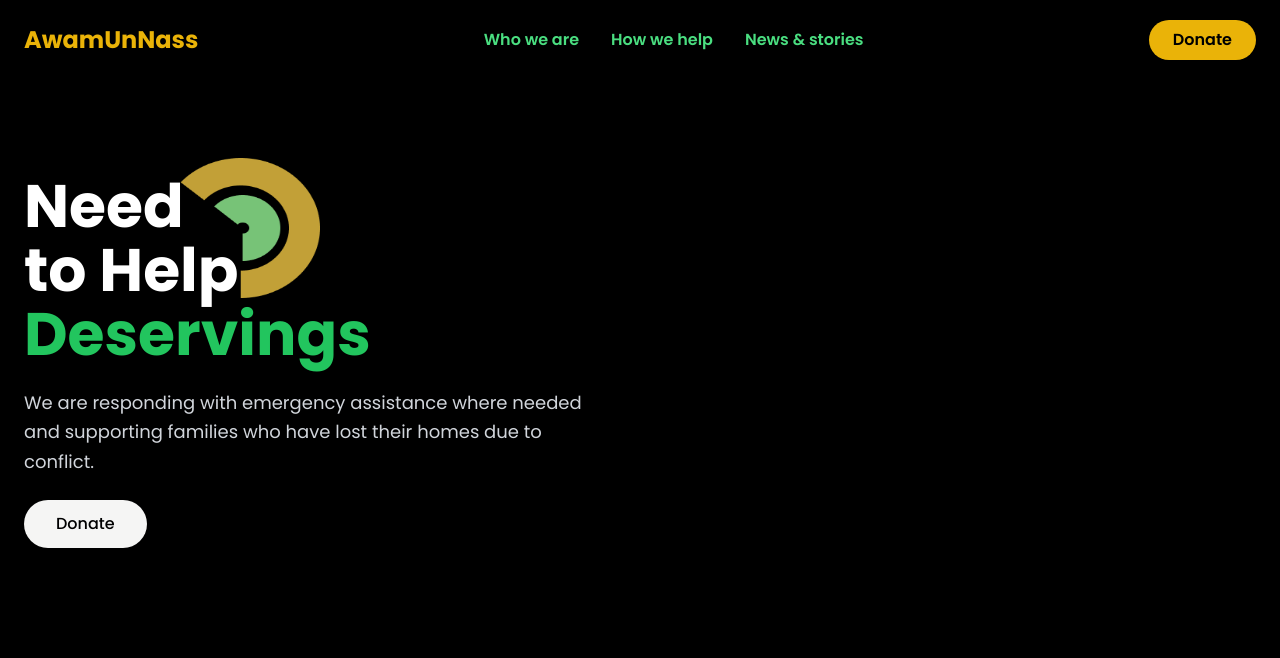
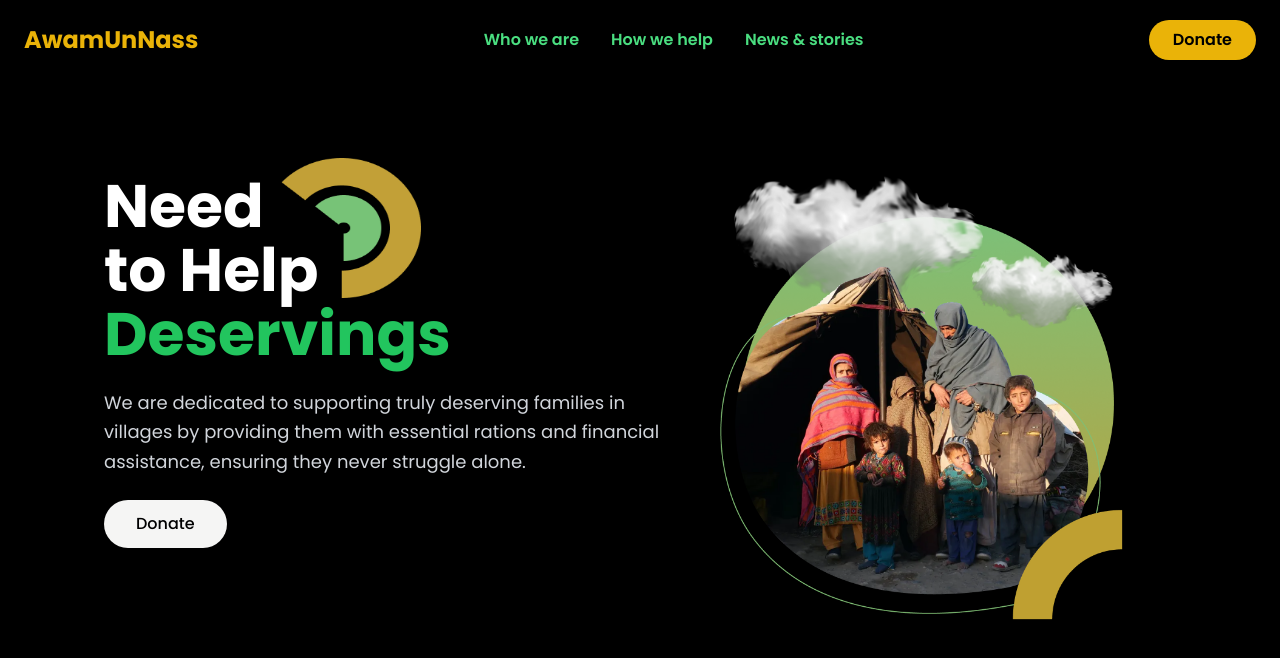
Before and after one commit to asimzahoor443/welfare-webApp, a React (Vite) app: page / in a window 1280 px wide. Shown: the top 658 px of the page. Built offline with nearby package versions, Linux system fonts and the light colour scheme.

Commit message:
feat:update

```diff
--- a/src/components/HeroSection.jsx
+++ b/src/components/HeroSection.jsx
@@ -1,11 +1,13 @@
 import React from 'react';
 import DecorativeImg from '../assets/decorative.png';
+import ArrowArt from '../assets/ArrowArt.png';
+import FamilyIcon from '../assets/familyImg.png';
 const HeroSection = () => {
   return (
     <div className="bg-black min-h-screen px-6 pt-24">
       <div className="max-w-7xl mx-auto flex flex-col md:flex-row items-center md:items-start">
         {/* Left Content */}
-        <div className="w-full md:w-1/2 space-y-6 relative">
+        <div className="w-full ml-20 md:w-1/2 space-y-6 relative">
           {/* Title with specific styling for each line */}
           <div className="space-y-1">
             <h1 className="text-white font-['Poppins'] text-6xl font-bold">
@@ -17,7 +19,7 @@ const HeroSection = () => {
             <img
               src={DecorativeImg}
               alt="Decorative"
-              className="absolute top-12 right-80  transform -translate-y-1/2 w-[140px] h-[140px] "
+              className="absolute top-12 right-[45%]  transform -translate-y-1/2 w-[140px] h-[140px] "
             />
             <h1 className="text-[#22C55E] font-['Poppins'] text-6xl font-bold">
               Deservings
@@ -28,8 +30,9 @@ const HeroSection = () => {
 
           {/* Description */}
           <p className="text-gray-300 font-['Poppins'] text-lg leading-relaxed max-w-xl">
-            We are responding with emergency assistance where needed and
-            supporting families who have lost their homes due to conflict.
+            We are dedicated to supporting truly deserving families in villages
+            by providing them with essential rations and financial assistance,
+            ensuring they never struggle alone.
           </p>
 
           {/* Donate Button */}
@@ -37,10 +40,15 @@ const HeroSection = () => {
             Donate
           </button>
         </div>
-
         {/* Right side placeholder - we'll add the image later */}
-        <div className="w-full md:w-1/2">
-          {/* Image content will go here */}
+        {/* Right Content */}
+        <div className="w-full md:w-1/2 flex md:mt-0">
+          {/* Map Image */}
+          <img
+            src={FamilyIcon} // Use the map image
+            alt="Afghanistan Map"
+            className="w-full max-w-md"
+          />
         </div>
       </div>
     </div>
```
Also changed, not shown: src/assets/ArrowArt.png (added), src/assets/familyImg.png (added).
